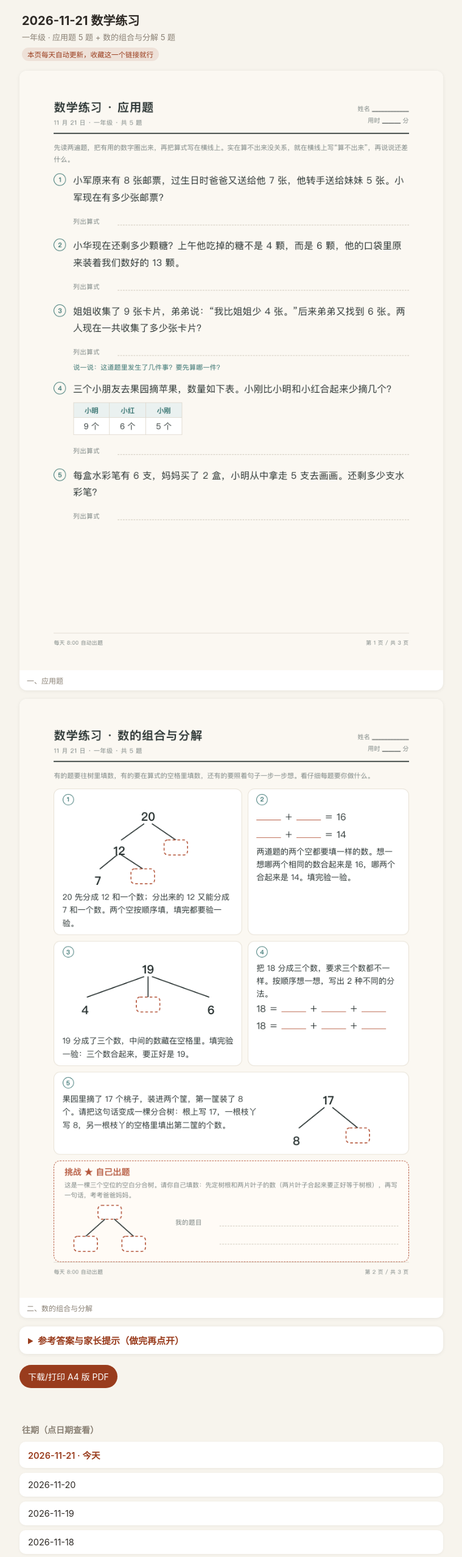
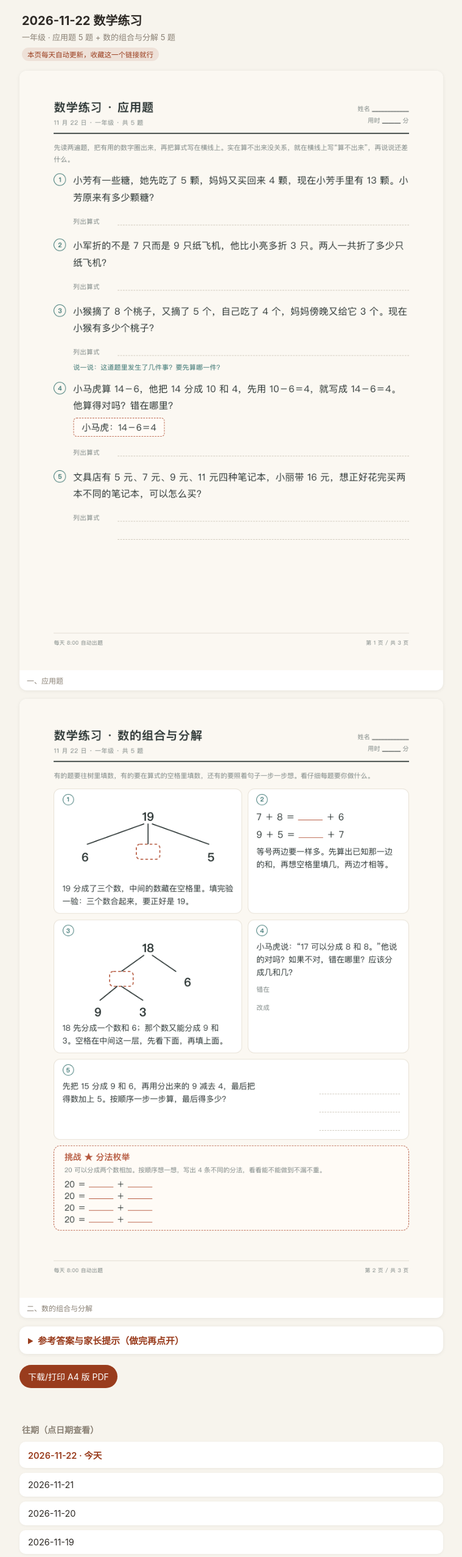
Before and after one commit to dreamick/math-daily, a plain HTML site: page index.html in a window 1280 px wide. Shown: the top 2553 px of the page at 61% size, without its empty margins (260-1019 px from the left). Drawn offline with Linux system fonts and the light colour scheme.

Commit message:
latest: 2026-11-22

```diff
--- a/index.html
+++ b/index.html
@@ -4,7 +4,7 @@
 <meta charset="utf-8">
 <meta name="viewport" content="width=device-width,initial-scale=1">
 <meta name="format-detection" content="telephone=no">
-<title>2026-11-21 数学练习 · 每天更新</title>
+<title>2026-11-22 数学练习 · 每天更新</title>
 <style>
   :root{--bg:#F7F4ED; --card:#fff; --ink:#2E2A26; --muted:#8A8175; --clay:#993C1D;}
   *{box-sizing:border-box;}
@@ -39,22 +39,22 @@
 </head>
 <body>
 <header>
-  <h1>2026-11-21 数学练习</h1>
+  <h1>2026-11-22 数学练习</h1>
   <div class="sub">一年级 · 应用题 5 题 + 数的组合与分解 5 题</div>
   <div class="badge">本页每天自动更新，收藏这一个链接就行</div>
 </header>
 <main>
-  <figure><img src="2026-11-21/01-应用题.png" alt="一、应用题" loading="lazy"><figcaption>一、应用题</figcaption></figure>
-  <figure><img src="2026-11-21/02-组合分解.png" alt="二、数的组合与分解" loading="lazy"><figcaption>二、数的组合与分解</figcaption></figure>
+  <figure><img src="2026-11-22/01-应用题.png" alt="一、应用题" loading="lazy"><figcaption>一、应用题</figcaption></figure>
+  <figure><img src="2026-11-22/02-组合分解.png" alt="二、数的组合与分解" loading="lazy"><figcaption>二、数的组合与分解</figcaption></figure>
   <details>
     <summary>参考答案与家长提示（做完再点开）</summary>
-    <figure><img src="2026-11-21/03-答案与提示.png" alt="三、答案与提示" loading="lazy"><figcaption>三、答案与提示</figcaption></figure>
+    <figure><img src="2026-11-22/03-答案与提示.png" alt="三、答案与提示" loading="lazy"><figcaption>三、答案与提示</figcaption></figure>
   </details>
-  <a class="pdf" href="2026-11-21/2026-11-21-数学练习.pdf" target="_blank" rel="noopener">下载/打印 A4 版 PDF</a>
+  <a class="pdf" href="2026-11-22/2026-11-22-数学练习.pdf" target="_blank" rel="noopener">下载/打印 A4 版 PDF</a>
 </main>
 <section class="history">
     <h2>往期（点日期查看）</h2>
-    <ul><li class="cur"><a href="2026-11-21/">2026-11-21 · 今天</a></li><li><a href="2026-11-20/">2026-11-20</a></li><li><a href="2026-11-19/">2026-11-19</a></li><li><a href="2026-11-18/">2026-11-18</a></li><li><a href="2026-11-17/">2026-11-17</a></li><li><a href="2026-11-16/">2026-11-16</a></li><li><a href="2026-11-15/">2026-11-15</a></li><li><a href="2026-11-14/">2026-11-14</a></li><li><a href="2026-11-13/">2026-11-13</a></li><li><a href="2026-11-12/">2026-11-12</a></li><li><a href="2026-11-11/">2026-11-11</a></li><li><a href="2026-11-10/">2026-11-10</a></li><li><a href="2026-11-09/">2026-11-09</a></li><li><a href="2026-11-08/">2026-11-08</a></li><li><a href="2026-11-07/">2026-11-07</a></li><li><a href="2026-11-06/">2026-11-06</a></li><li><a href="2026-11-05/">2026-11-05</a></li><li><a href="2026-11-04/">2026-11-04</a></li><li><a href="2026-11-03/">2026-11-03</a></li><li><a href="2026-11-02/">2026-11-02</a></li><li><a href="2026-10-30/">2026-10-30</a></li><li><a href="2026-10-29/">2026-10-29</a></li><li><a href="2026-10-28/">2026-10-28</a></li><li><a href="2026-10-27/">2026-10-27</a></li><li><a href="2026-10-26/">2026-10-26</a></li><li><a href="2026-10-23/">2026-10-23</a></li></ul>
+    <ul><li class="cur"><a href="2026-11-22/">2026-11-22 · 今天</a></li><li><a href="2026-11-21/">2026-11-21</a></li><li><a href="2026-11-20/">2026-11-20</a></li><li><a href="2026-11-19/">2026-11-19</a></li><li><a href="2026-11-18/">2026-11-18</a></li><li><a href="2026-11-17/">2026-11-17</a></li><li><a href="2026-11-16/">2026-11-16</a></li><li><a href="2026-11-15/">2026-11-15</a></li><li><a href="2026-11-14/">2026-11-14</a></li><li><a href="2026-11-13/">2026-11-13</a></li><li><a href="2026-11-12/">2026-11-12</a></li><li><a href="2026-11-11/">2026-11-11</a></li><li><a href="2026-11-10/">2026-11-10</a></li><li><a href="2026-11-09/">2026-11-09</a></li><li><a href="2026-11-08/">2026-11-08</a></li><li><a href="2026-11-07/">2026-11-07</a></li><li><a href="2026-11-06/">2026-11-06</a></li><li><a href="2026-11-05/">2026-11-05</a></li><li><a href="2026-11-04/">2026-11-04</a></li><li><a href="2026-11-03/">2026-11-03</a></li><li><a href="2026-11-02/">2026-11-02</a></li><li><a href="2026-10-30/">2026-10-30</a></li><li><a href="2026-10-29/">2026-10-29</a></li><li><a href="2026-10-28/">2026-10-28</a></li><li><a href="2026-10-27/">2026-10-27</a></li><li><a href="2026-10-26/">2026-10-26</a></li><li><a href="2026-10-23/">2026-10-23</a></li></ul>
   </section>
 <footer>
 
```
